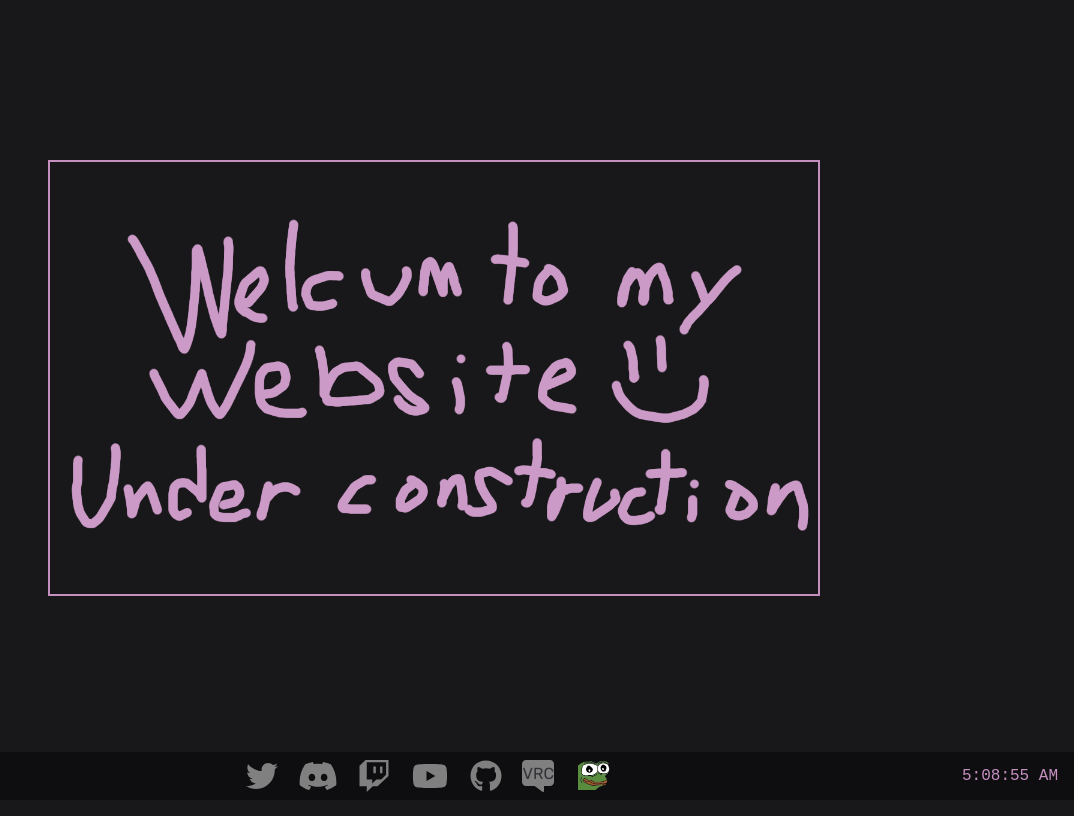
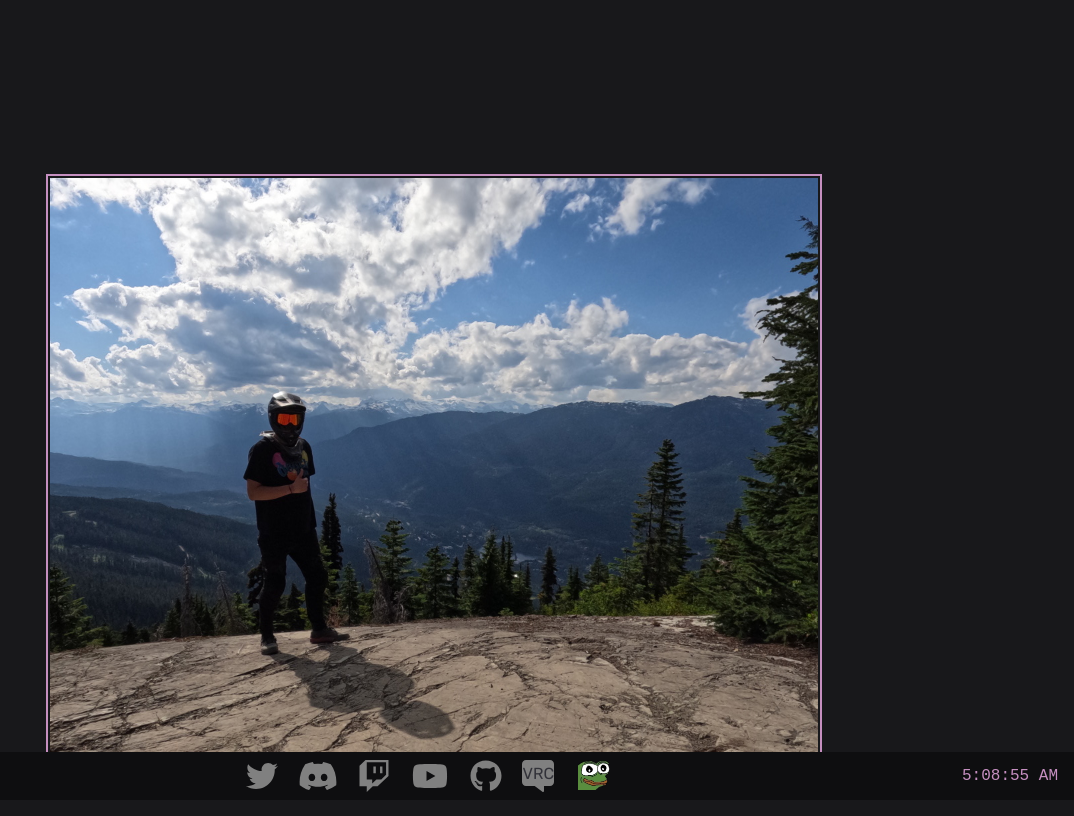
Before and after one commit to kaworubunga/surfsup, a React (Create React App) app: page / in a window 1280 px wide. Shown: the whole page, without its empty margins (206-1280 px from the left). Built offline with nearby package versions, Linux system fonts and the light colour scheme.

Commit message:
slideshow

```diff
--- a/package.json
+++ b/package.json
@@ -12,12 +12,15 @@
     "react": "^18.2.0",
     "react-dom": "^18.2.0",
     "react-scripts": "5.0.1",
-    "react-slideshow-image": "^4.0.5",
+    "react-slick": "^0.29.0",
+    "slick-carousel": "^1.8.1",
+    "source-map-explorer": "^2.5.2",
     "styled-components": "^5.3.5",
     "typescript": "^4.7.4",
     "web-vitals": "^2.1.4"
   },
   "scripts": {
+    "analyze": "source-map-explorer 'docs/static/js/*.js'",
     "predeploy": "npm run build",
     "deploy": "gh-pages -b main -d build",
     "start": "react-scripts start",
@@ -48,6 +51,7 @@
     "@types/node": "^16.11.47",
     "@types/react": "^18.0.15",
     "@types/react-dom": "^18.0.6",
+    "@types/react-slick": "^0.23.10",
     "@types/styled-components": "^5.1.25",
     "prettier": "2.7.1"
   }
--- a/src/App.tsx
+++ b/src/App.tsx
@@ -1,4 +1,3 @@
-import website from './assets/website.png'
 import { Footer } from './containers/footer'
 import { Desktop } from './containers/desktop'
 
--- a/src/components/slideShow.tsx
+++ b/src/components/slideShow.tsx
@@ -1,72 +1,93 @@
 import React from 'react'
 import styled from 'styled-components'
-// import { Fade } from 'react-slideshow-image'
-// import 'react-slideshow-image/dist/styles.css'
+import Slider from 'react-slick'
+
+import 'slick-carousel/slick/slick.css'
+import 'slick-carousel/slick/slick-theme.css'
 
 import website from '../assets/website.png'
-// import heartofmeow from '../assets/heartofmeow.jpg'
-// import osin from '../assets/osin.jpg'
-// import snap from '../assets/snap.jpg'
-// import tzou from '../assets/tzou.jpg'
-// import ok from '../assets/ok.jpg'
+import heartofmeow from '../assets/heartofmeow.jpg'
+import osin from '../assets/osin.jpg'
+import snap from '../assets/snap.jpg'
+import tzou from '../assets/tzou.jpg'
+import ok from '../assets/ok.jpg'
 
 const SlideShowWrapper = styled.div`
   display: flex;
   position: fixed;
-  width: 48rem;
-  height: 27rem;
-  border: solid 2px #c58fc0;
   top: 10rem;
 `
 
-// const images = [
-//   {
-//     url: website,
-//     caption: 'First iteration of this website'
-//   },
-//   {
-//     url: osin,
-//     captions: ''
-//   },
-//   {
-//     url: snap,
-//     captions: ''
-//   },
-//   {
-//     url: heartofmeow,
-//     captions: ''
-//   },
-//   {
-//     url: tzou,
-//     captions: ''
-//   },
-//   {
-//     url: ok,
-//     captions: ''
-//   }
-// ]
+const SlideWrapper = styled.div`
+  width: 52rem;
+  height: 39rem;
+`
+
+const Image = styled.img`
+  margin: 1rem auto;
+  border: solid 2px #18181b;
+  outline: solid 2px #c58fc0;
+`
+
+const images = [
+  {
+    url: website,
+    caption: 'First iteration of this website'
+  },
+  ...[
+    {
+      url: osin,
+      captions: ''
+    },
+    {
+      url: snap,
+      captions: ''
+    },
+    {
+      url: heartofmeow,
+      captions: ''
+    },
+    {
+      url: tzou,
+      captions: ''
+    },
+    {
+      url: ok,
+      captions: ''
+    }
+  ].sort(() => Math.random() - 0.5)
+]
+
+const fadeProperties = {
+  arrows: false,
+  fade: true,
+  infinite: true,
+  speed: 2000,
+  autoplaySpeed: 5000,
+  slidesToShow: 1,
+  slidesToScroll: 1,
+  autoplay: true,
+  pauseOnHover: true
+}
 
 export function SlideShow() {
   return (
     <SlideShowWrapper>
-      {/*<div className='slide-container'>*/}
-      {/*  <Fade>*/}
-      {/*    {images.map((img, idx) => {*/}
-      {/*      return (*/}
-      {/*        <div className='each-fade' key={idx}>*/}
-      {/*          <div className='image-container'>*/}
-      {/*            <img*/}
-      {/*              style={{ maxHeight: '36rem', maxWidth: '48rem' }}*/}
-      {/*              src={img.url}*/}
-      {/*              alt={'uh oh'}*/}
-      {/*            />*/}
-      {/*          </div>*/}
-      {/*        </div>*/}
-      {/*      )*/}
-      {/*    })}*/}
-      {/*  </Fade>*/}
-      {/*</div>*/}
-      <img src={website} style={{ objectFit: 'contain' }} alt={'uh oh'} />
+      <SlideWrapper>
+        <Slider {...fadeProperties}>
+          {images.map((img, idx) => {
+            return (
+              <div key={idx}>
+                <Image
+                  style={{ maxHeight: '36rem', maxWidth: '48rem' }}
+                  src={img.url}
+                  alt={'uh oh'}
+                />
+              </div>
+            )
+          })}
+        </Slider>
+      </SlideWrapper>
     </SlideShowWrapper>
   )
 }
```
Also changed, not shown: 37 other files (tests, documents, lock files or other folders).
